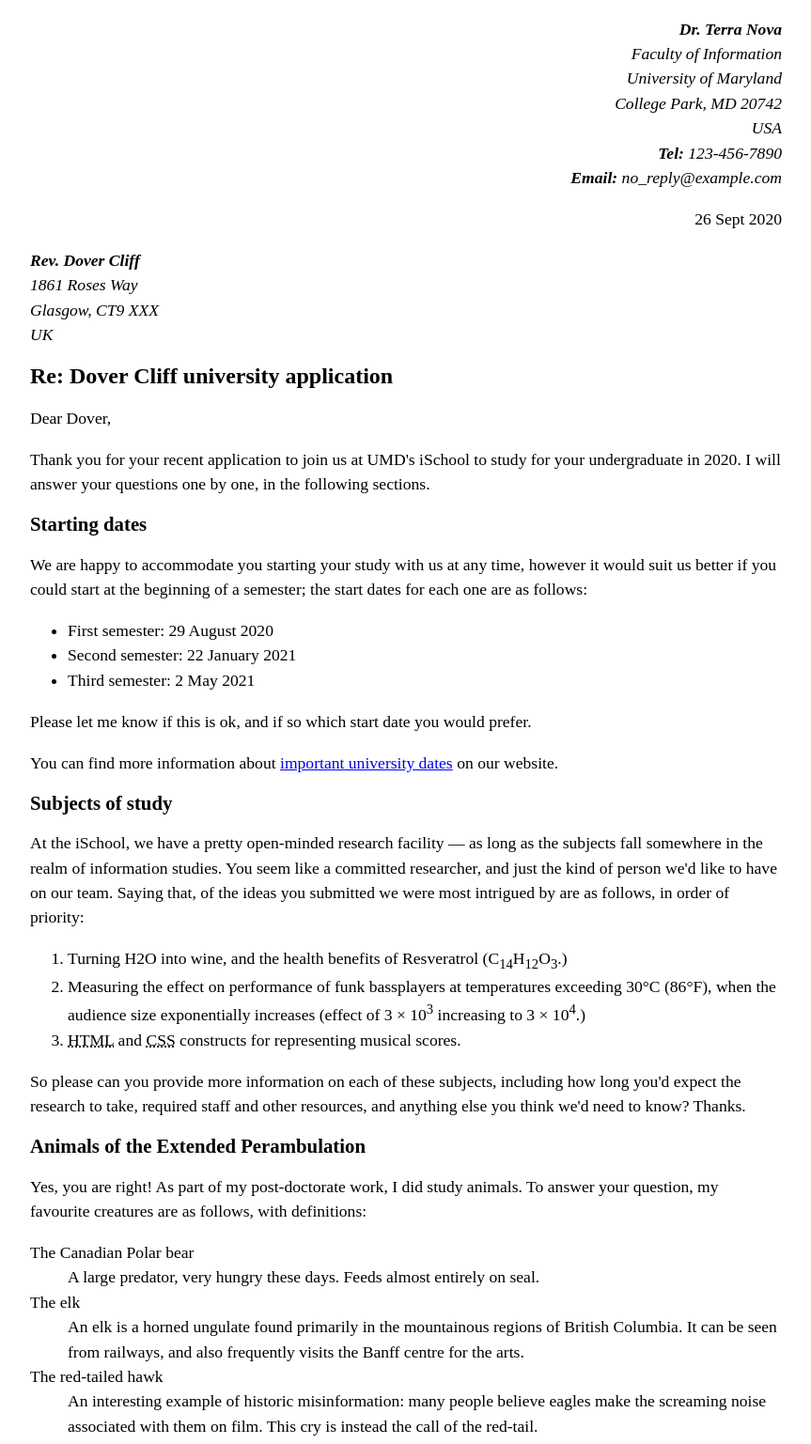
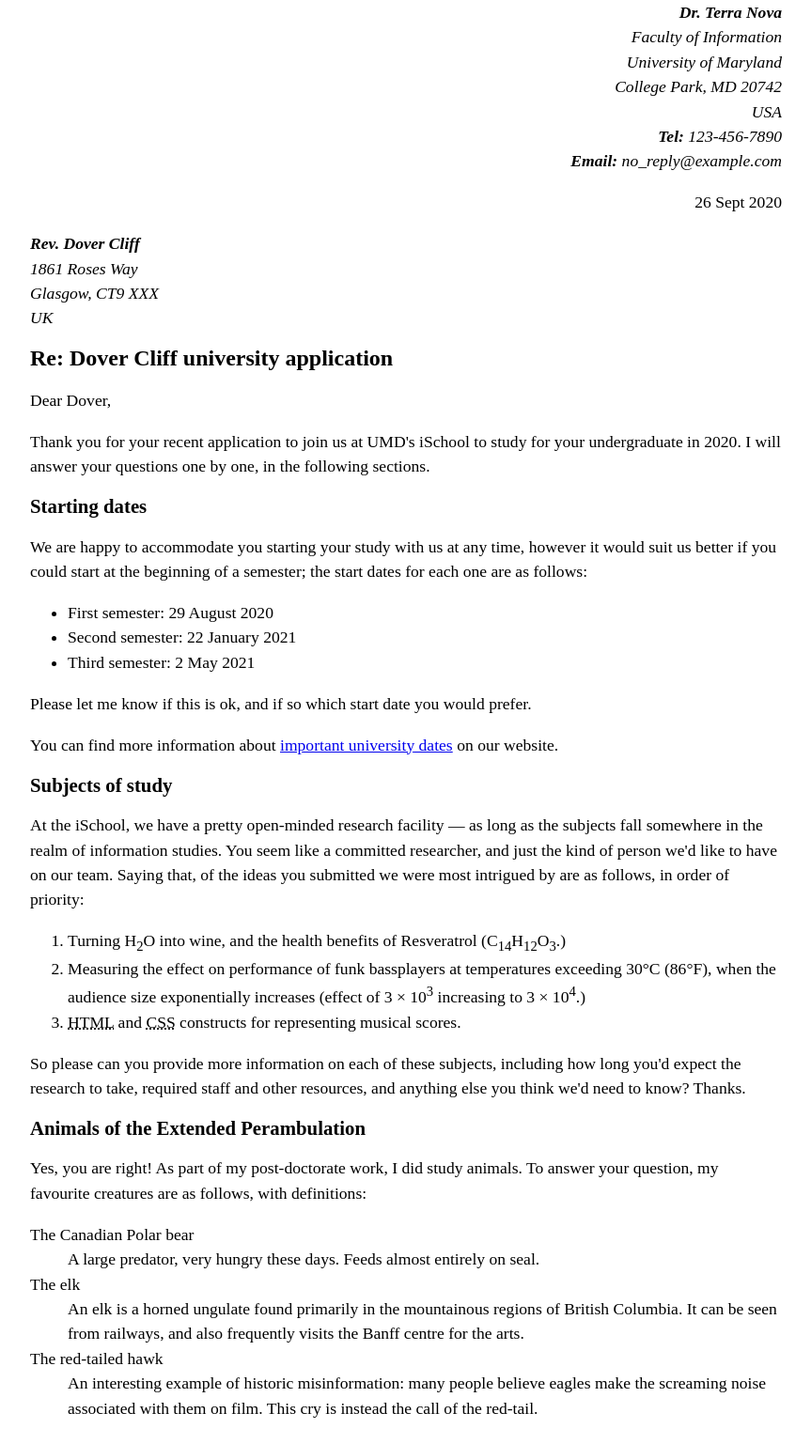
Before and after one commit to asmith089/asmith089.github.io, a plain HTML site: page Lab_2/index.html in a window 1280 px wide. Shown: the top 1537 px of the page at 94% size, without its empty margins (208-1071 px from the left). Drawn offline with Linux system fonts and the light colour scheme.

Commit message:
Update index.html

```diff
--- a/Lab_2/index.html
+++ b/Lab_2/index.html
@@ -9,15 +9,15 @@
 <body>
 
     <div class="sender-column">
-    <p><i><strong>Dr. Terra Nova</strong><br>
+    <address><strong>Dr. Terra Nova</strong><br>
         Faculty of Information <br> University of Maryland <br> College Park, MD 20742 <br> USA <br>
         <b>Tel:</b> 123-456-7890 <br>
-        <b>Email:</b> no_reply@example.com</i></p>
+        <b>Email:</b> no_reply@example.com</address>
 
     <p><time datetime="2020-09-26">26 Sept 2020</time></p>
     </div>
 
-    <p><i><strong>Rev. Dover Cliff</strong><br> 1861 Roses Way <br> Glasgow, CT9 XXX <br> UK</i></p>
+    <address><strong>Rev. Dover Cliff</strong><br> 1861 Roses Way <br> Glasgow, CT9 XXX <br> UK</address>
 
     <h1>Re: Dover Cliff university application</h1>
 
@@ -43,7 +43,7 @@
         You seem like a committed researcher, and just the kind of person we'd like to have on our team.
         Saying that, of the ideas you submitted we were most intrigued by are as follows, in order of priority:</p>
     <ol>
-        <li>Turning H2O into wine, and the health benefits of Resveratrol (C<sub>14</sub>H<sub>12</sub>O<sub>3</sub>.)</li>
+        <li>Turning H<sub>2</sub>O into wine, and the health benefits of Resveratrol (C<sub>14</sub>H<sub>12</sub>O<sub>3</sub>.)</li>
         <li>Measuring the effect on performance of funk bassplayers at temperatures exceeding 30°C (86°F), when the
             audience size exponentially increases (effect of 3 × 10<sup>3</sup> increasing to 3 × 10<sup>4</sup>.)</li>
         <li><abbr title="Hypertext Markup Language">HTML</abbr> and <abbr title="Cascading Style Sheets">CSS</abbr> constructs for representing musical scores.</li>
```
